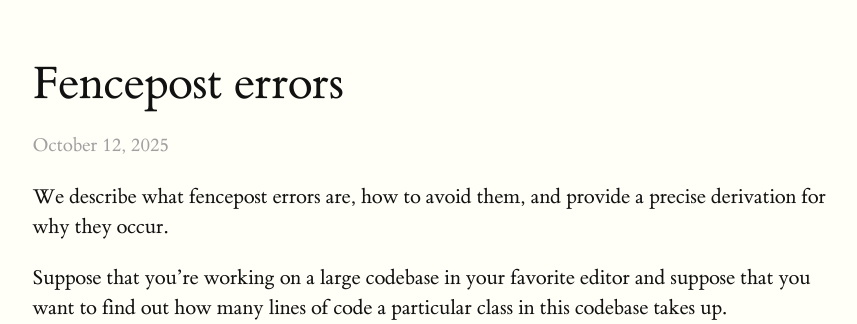
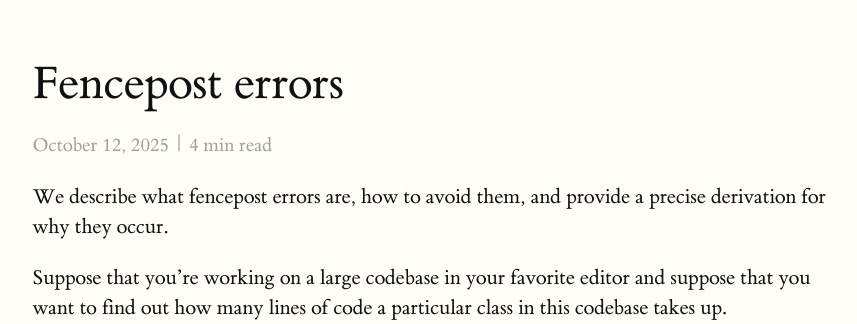
Before and after one commit to mhdadk/mhdadk.github.io, a Jekyll site: the page built from _posts/2025-10-12-fencepost-errors.md, in a window 1280 px wide and 900 px high. Shown: the top 324 px of the window, without its empty margins (200-1057 px from the left). Built offline with Jekyll 4.4.1, drawn with Linux system fonts in a browser that asks for light colours; a script that is not in the unit is left out.

Commit message:
reading time

```diff
--- a/_layouts/post.html
+++ b/_layouts/post.html
@@ -3,7 +3,12 @@ layout: default
 ---
 {% include mathjax.html %}
 <h1>{{ page.title }}</h1>
-<p class="post-date">{{ page.date | date: "%B %d, %Y" }}</p>
+<p class="post-date">
+    {{ page.date | date: "%B %d, %Y" }}
+    <!-- Reading time -->
+    {% assign words = content | number_of_words %}
+    {% assign reading_time = words | divided_by:200 | ceil %}| {{ reading_time }} min read
+</p>
 <div class="post-content">
     {{ content }}
 </div>
```
